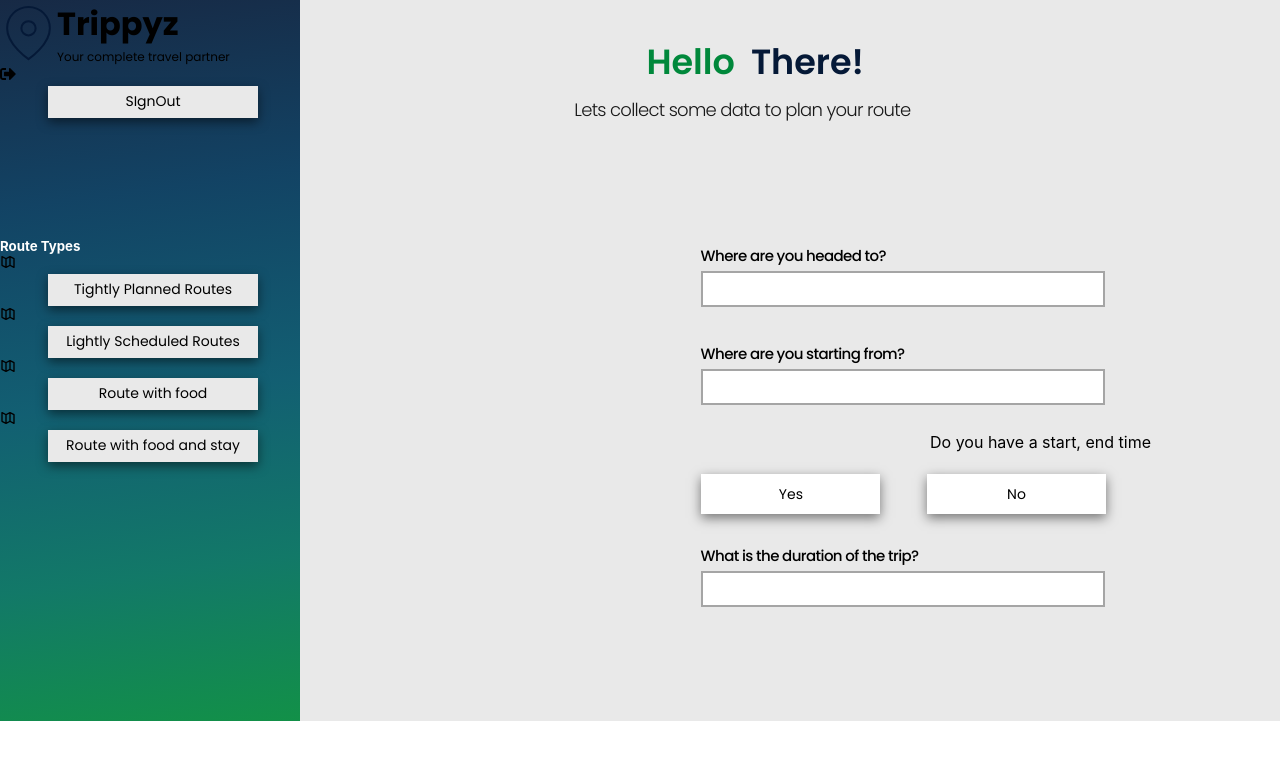
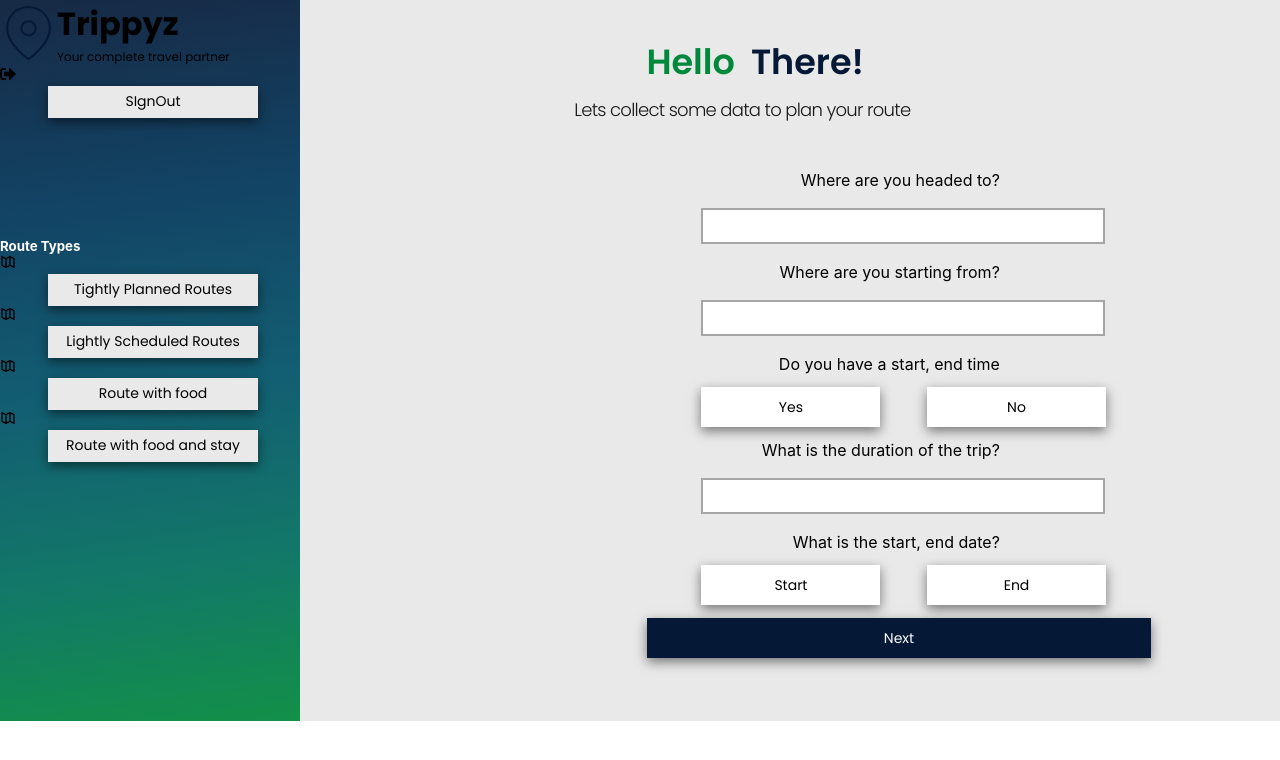
Before and after one commit to rohananilkumar/trippyz-frontend, a React (Create React App) app: page /dashboard in a window 1280 px wide. Shown: the top 760 px of the page. Built offline with nearby package versions, Linux system fonts and the light colour scheme; a web font is replaced by a local one.

Commit message:
dashboard updated

```diff
--- a/src/pages/Dashboard.js
+++ b/src/pages/Dashboard.js
@@ -16,17 +16,16 @@
       tagLine={"Lets collect some data to plan your route"}/>
 
 <div className={styles.buttons}>
+    <h8 className={styles.inquiry}>Where are you headed to?</h8>
      <LabelledInput
-
-      label={"Where are you headed to?"}
+    //  label={"Where are you headed to?"}
       onChange={(x) => {
       console.log(x);
      }}
      className={styles.but}/>
 
+    <h8 className={styles.inquiry}>Where are you starting from?</h8>
     <LabelledInput
-
-          label={"Where are you starting from?"}
           onChange={(x) => {
           console.log(x);
         }}
@@ -40,13 +39,30 @@
           label={"No"}
           className={styles.smallbut}/>
     </div>
+    <h8 className={styles.inquiry}>What is the duration of the trip?</h8>
     <LabelledInput
-
-              label={"What is the duration of the trip?"}
+              //label={"What is the duration of the trip?"}
               onChange={(x) => {
               console.log(x);
             }}
             className={styles.but}/>
+
+<h8 className={styles.inquiry}>What is the start, end date?</h8>
+    <div className={styles.combine}>
+    <PrimaryButton
+          label={"Start"}
+          className={styles.smallbut}/>
+    <PrimaryButton
+          label={"End"}
+          className={styles.smallbut}/>
+    </div>
+
+    <PrimaryButton
+          label={"Next"}
+          />
+
+
+
     </div>
 
    </div>
--- a/src/pages/Dashboard.module.scss
+++ b/src/pages/Dashboard.module.scss
@@ -14,14 +14,14 @@
   flex-direction: column;
   align-items: flex-end;
   padding: 0px;
-  gap: 22px;
+  gap: 13px;
 
 
   position: absolute;
   width: 504px;
   height: 504px;
   left: 647px;
-  top: 236px;
+  top: 170px;
 
 }
 
@@ -33,7 +33,8 @@
 }
 
 .inquiry{
-  text-align: center;
+ margin-right: 30%;
+
 }
 
 .combine{
```
